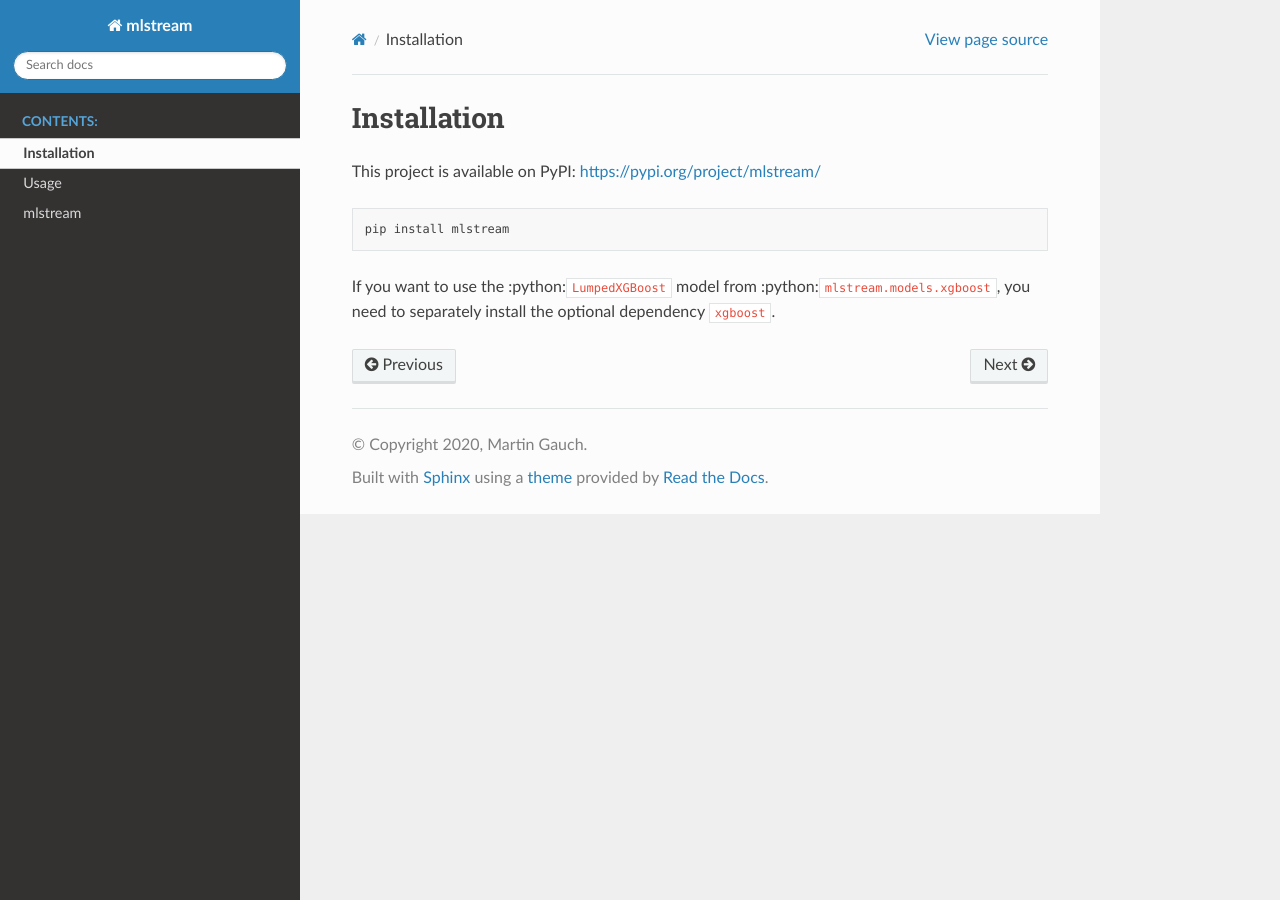
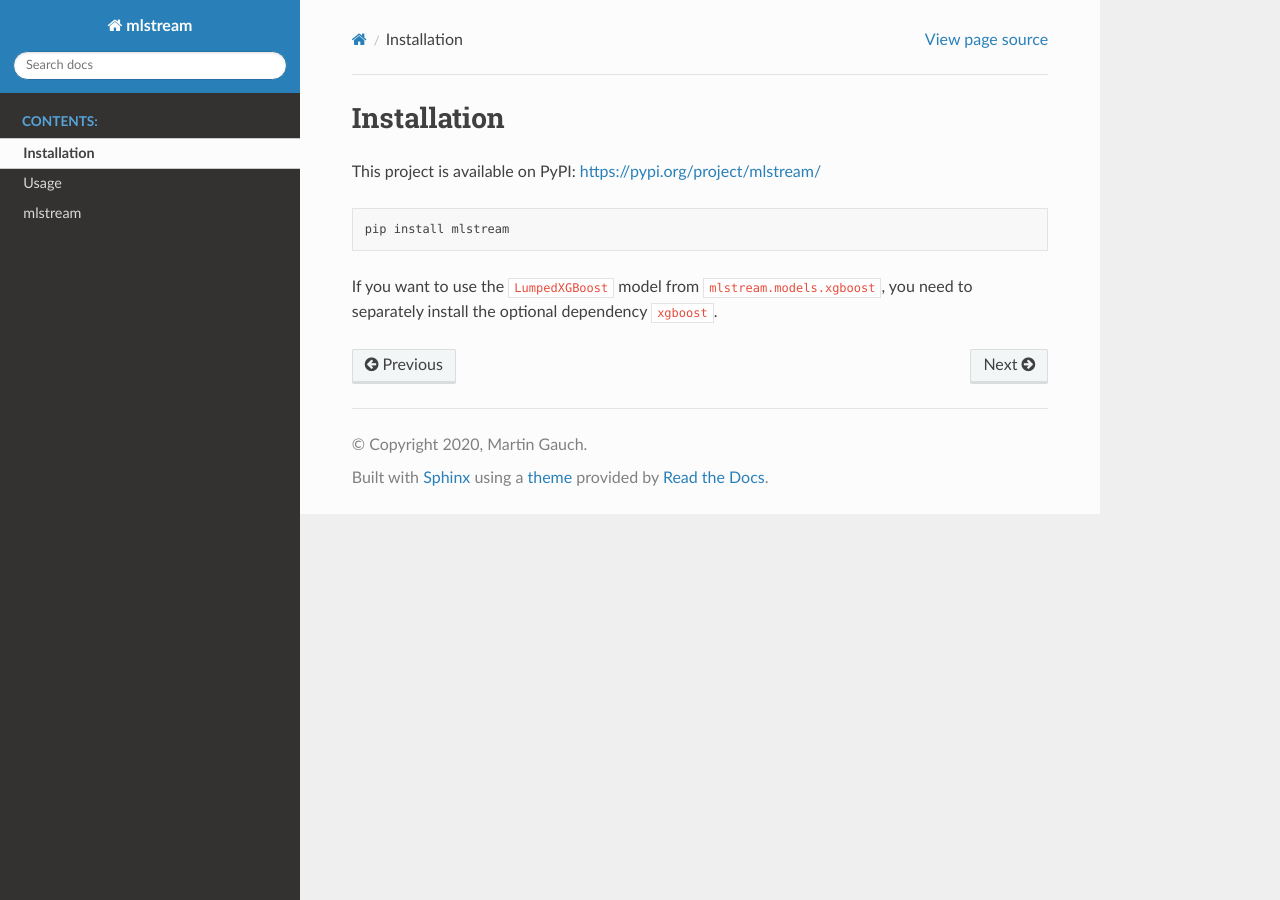
Before and after one commit to gauchm/mlstream, a Sphinx documentation site: the page built from docs/source/usage/installation.rst, in a window 1280 px wide. Built offline with Sphinx 7.4.7 and the Read the Docs theme 2.0.0, drawn with Linux system fonts in a browser that asks for light colours; cross-references to code outside the pages are shown as plain code.

Commit message:
docs typo

```diff
--- a/docs/source/index.rst
+++ b/docs/source/index.rst
@@ -8,7 +8,7 @@ Welcome to mlstream's documentation!
 
 Machine learning for streamflow prediction.
 
-PyPI: https://pypi.org/project/mlstream/
+PyPI: https://pypi.org/project/mlstream
 GitHub: https://github.com/gauchm/mlstream
 
 .. toctree::
--- a/docs/source/usage/installation.rst
+++ b/docs/source/usage/installation.rst
@@ -6,6 +6,6 @@ This project is available on PyPI: https://pypi.org/project/mlstream/
 
   pip install mlstream
 
-If you want to use the :python:``LumpedXGBoost`` model from
-:python:``mlstream.models.xgboost``, you need to separately install the optional
+If you want to use the :python:`LumpedXGBoost` model from
+:python:`mlstream.models.xgboost`, you need to separately install the optional
 dependency ``xgboost``.
```
